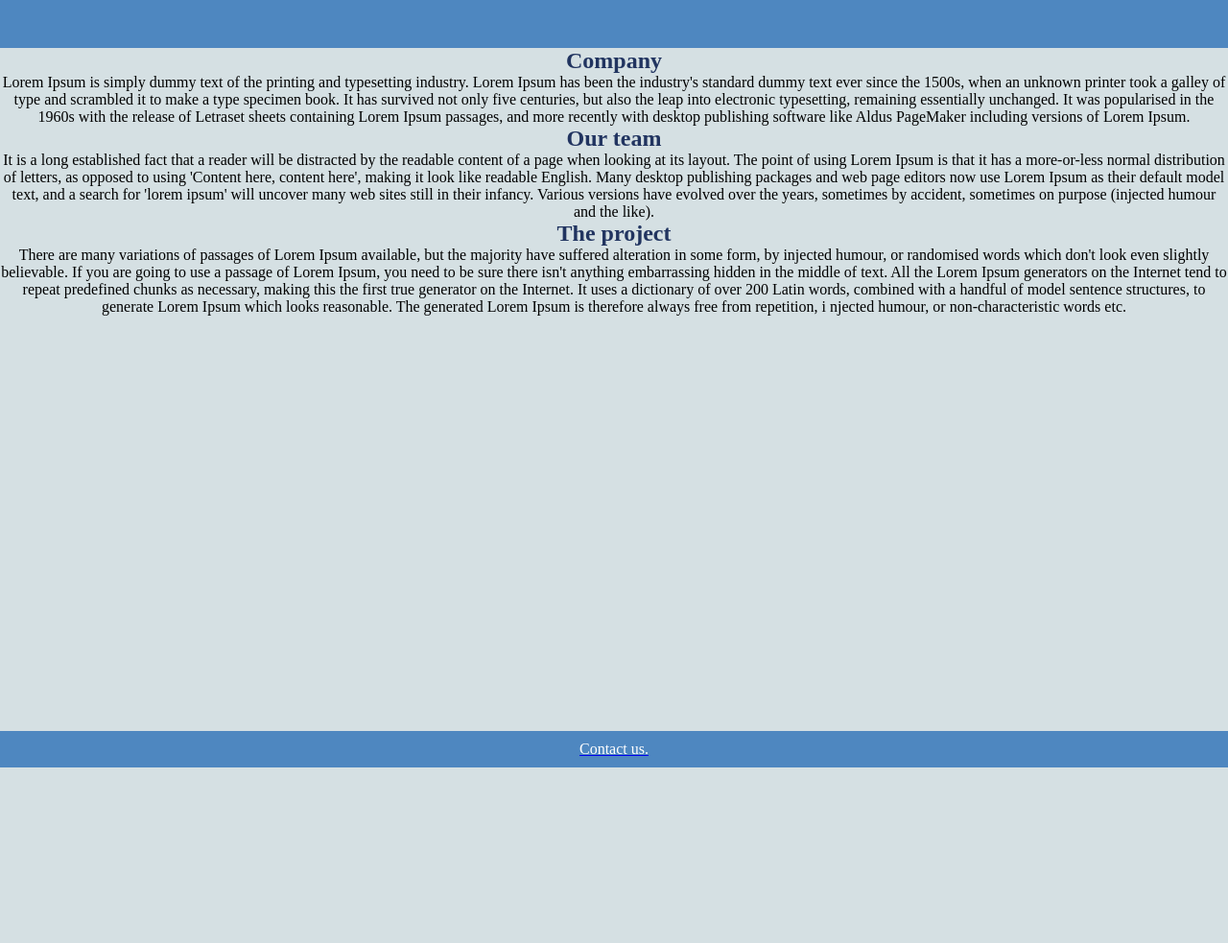
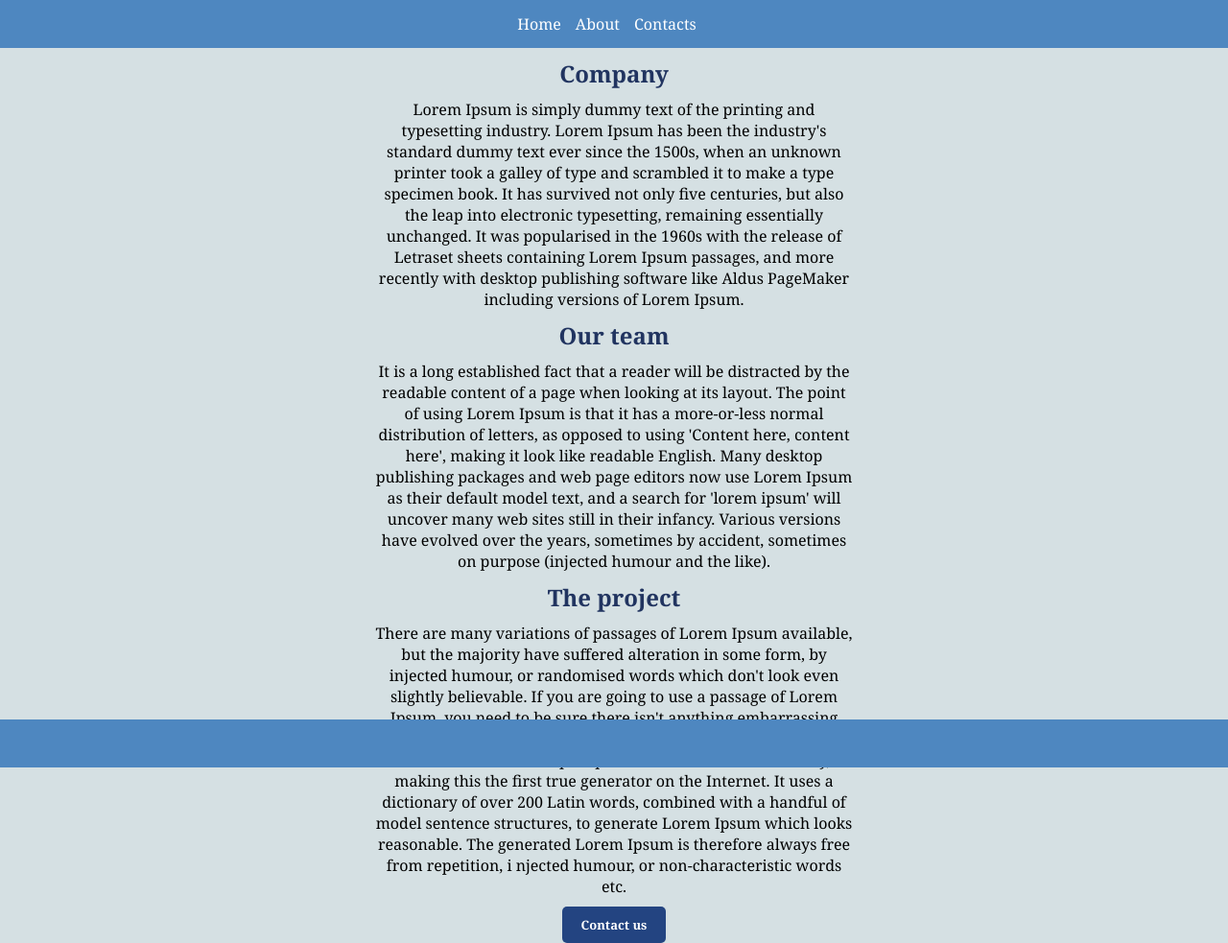
Before and after one commit to EkaterinaMarchinkova/AT-Playwright-Ekaterina, a plain HTML site: page about.html in a window 1280 px wide. Shown: the whole page at 96% size. Before the commit the page ends 800 px from the top, so only its background shows below. Drawn offline with Linux system fonts and the light colour scheme.

Commit message:
Fixes in css files

```diff
--- a/about.html
+++ b/about.html
@@ -2,15 +2,23 @@
 <html>
   <head>
     <title>About</title>
-    <link rel="stylesheet" href="stylesAbout.css" />
+    <link rel="stylesheet" href="stylesIndex.css" />
   </head>
   <body>
-    <header></header>
+    <header>
+      <nav>
+        <ul>
+          <li><a href="index.html"> Home</a></li>
+          <li><a href="about.html"> About</a></li>
+          <li><a href="contacts.html">Contacts</a></li>
+        </ul>
+      </nav>
+    </header>
 
     <main>
       <!-- <h1>About our company</h1> -->
 
-      <section>
+      <section class="description">
         <h2>Company</h2>
 
         <p>
@@ -54,12 +62,12 @@
           looks reasonable. The generated Lorem Ipsum is therefore always free
           from repetition, i njected humour, or non-characteristic words etc.
         </p>
+        <a class="btn" href="contacts.html">Contact us</a>
+
       </section>
     </main>
     <footer>
-      <a href="contacts.html">
-        <p>Contact us.</p>
-      </a>
+
     </footer>
   </body>
 </html>
--- a/stylesAbout.css
+++ b/stylesAbout.css
@@ -1,13 +1,13 @@
-* {
+/* * {
     margin: 0px;
     padding: 0px;
   }
+   */
+  /* body {
+    background-color: rgb(213, 224, 227);
+  } */
 
-  body {
-    background-color: rgb(213, 224, 227);
-  }
-
-  header {
+  /* header {
     background-color: #4e87c0;
     height: 100%;
     width: 100%;
@@ -17,13 +17,13 @@
 
   main {
     text-align: center;
-  }
+  } */
 
-  main h2 {
+  /* main h2 {
     color: #213460;
   }
-
-  footer {
+   */
+  /* footer {
     text-align: center;
     background-color: #4e87c0;
     position: fixed;
@@ -31,8 +31,9 @@
     left: 0;
     width: 100%;
     padding: 10px 0;
-  }
+  } */
 
-  footer p {
+  /* footer p {
     color: #fff;
   }
+   */
--- a/stylesContacts.css
+++ b/stylesContacts.css
@@ -1,4 +1,4 @@
-* {
+/* * {
     margin: 0px;
     padding: 0px;
   }
@@ -36,3 +36,4 @@
   footer p {
     color: #fff;
   }
+   */
--- a/stylesIndex.css
+++ b/stylesIndex.css
@@ -13,6 +13,7 @@
 
   header nav {
     text-align: center;
+    font-family:Georgia, serif
   }
 
   header nav ul {
@@ -43,6 +44,7 @@
   main h1 {
     color: #213460;
     margin: 10px 0;
+    font-family:Georgia, serif;
   }
 
   .search-bar {
@@ -69,6 +71,8 @@
 
   main h2 {
     color: #213460;
+    margin: 10px;
+    font-family:Georgia, serif
   }
 
   .image-container img {
@@ -76,36 +80,38 @@
     border-radius: 10px;
   }
   .image-container img:hover{
-    scale: 1.1;
+    /* scale: 1.1; */
+    border: 1px solid #777;
   }
 
   .description h2{
     margin-bottom: 10px;
+
   }
 
   .description p {
     width: 500px;
     margin: 0 auto;
+    font-family:Georgia, serif
   }
 
   .btn {
     display: inline-block;
-    background-color: rgb(35, 89, 189);
+    background-color: rgb(35, 68, 129);
     color: white;
     padding: 10px 20px;
     text-decoration: none;
     border-radius: 5px;
-    font-size: 16px;
+    font-size: 13px;
     font-weight: bold;
     text-align: center;
     transition: background-color 0.3s;
     margin-top: 10px;
+    font-family:Georgia, serif
 }
 .btn:hover {
-    background-color: darkblue;
+    background-color: #4c84e4;
 }
-
-
 
   footer {
     background-color: #4e87c0;
@@ -116,6 +122,7 @@
     display: flex;
     align-items: center;
     justify-content: center;
+    font-family:Georgia, serif
 
   }
 
```
Also changed, not shown: contacts.html (+14 -9 lines), index.html (+2 -1 lines).
